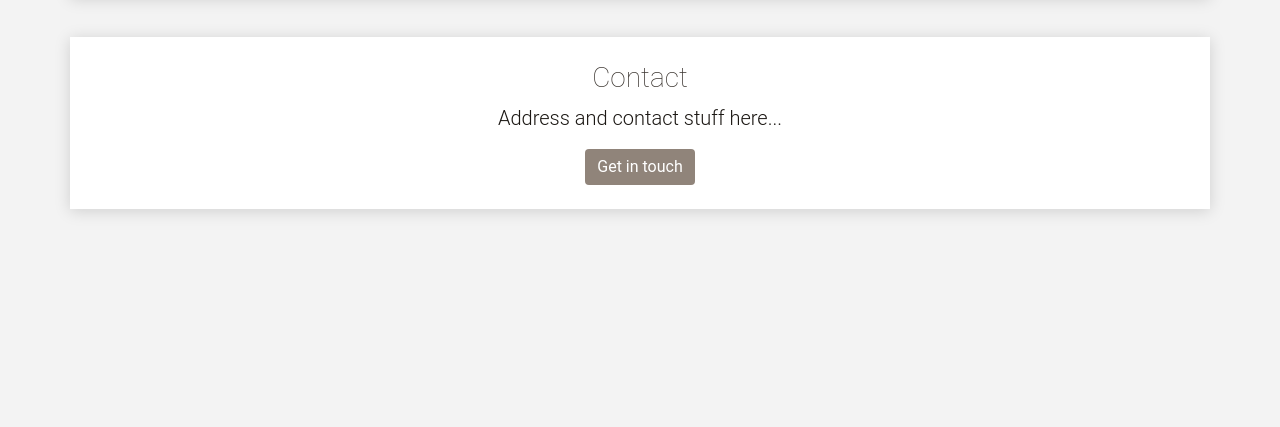
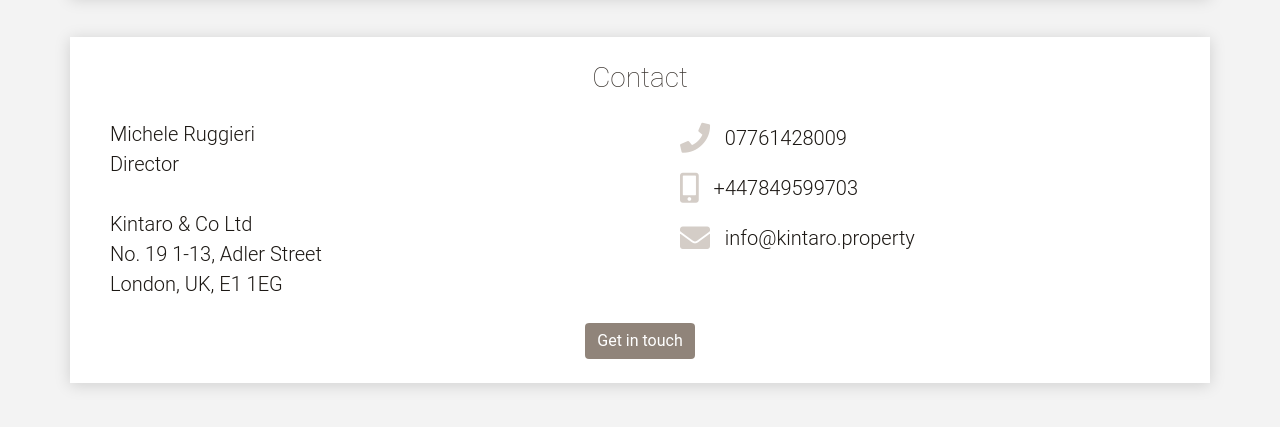
Before and after one commit to JulianSteinmann/kintaro.property, a website: page index.html in a window 1280 px wide. Shown: the part 1747-2174 px from the top of the page. Before the commit the page ends 2056 px from the top, so only its background shows below. Drawn offline with Linux system fonts and the light colour scheme.

Commit message:
contact details

```diff
--- a/index.html
+++ b/index.html
@@ -15,6 +15,7 @@
   <!-- Bootstrap core CSS -->
   <link href="vendor/bootstrap/css/bootstrap.min.css" rel="stylesheet">
   <link href="style.css" rel="stylesheet">
+  <link href="https://cdnjs.cloudflare.com/ajax/libs/font-awesome/5.11.2/css/all.css" rel="stylesheet">
 
 </head>
 
@@ -110,9 +111,20 @@
   </div>
   <div class="container container--overlap">
     <div class="row">
-      <div class="col-lg-12 text-center col-text">
-        <h3 class="">Contact</h1>
-        <p>Address and contact stuff here...</p>
+      <h3 class="col-12 text-center my-4">Contact</h1>
+      <div class="col-6 col-padding py-0">
+        Michele Ruggieri<br>
+        Director<br><br>
+        Kintaro & Co Ltd<br>
+        No. 19 1-13, Adler Street<br>
+        London, UK, E1 1EG
+      </div>
+      <div class="col-6 col-padding py-0">
+        <p><i class="fas fa-phone"></i> 07761428009</p>
+        <p><i class="fas fa-mobile-alt"></i> +447849599703</p>
+        <p><i class="fas fa-envelope"></i> info@kintaro.property</p>
+      </div>
+      <div class="col-12 text-center my-4">
         <div class="cta">
           <a href="mailto: info@kintaro.property" class="btn btn-primary">Get in touch</a>
         </div>
--- a/scss/style.scss
+++ b/scss/style.scss
@@ -94,3 +94,14 @@
     box-shadow: none;
   }
 }
+
+.col-padding {
+  padding: 40px;
+}
+
+i {
+  font-size: 30px;
+  color: #d4cdc7;
+  transform: translateY(4px);
+  margin-right: 10px;
+}
```
Also changed, not shown: style.css, 1 other file.
